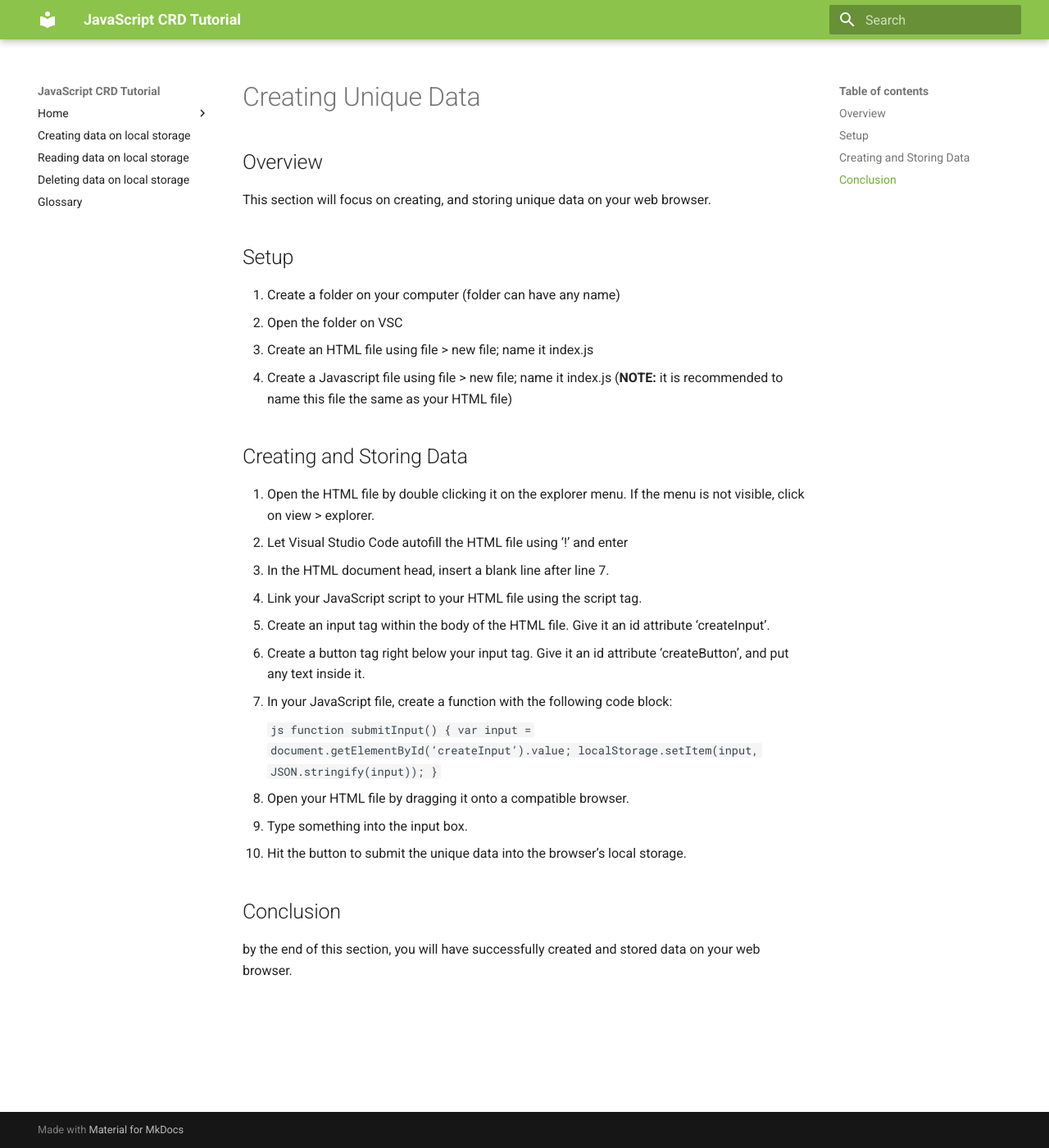
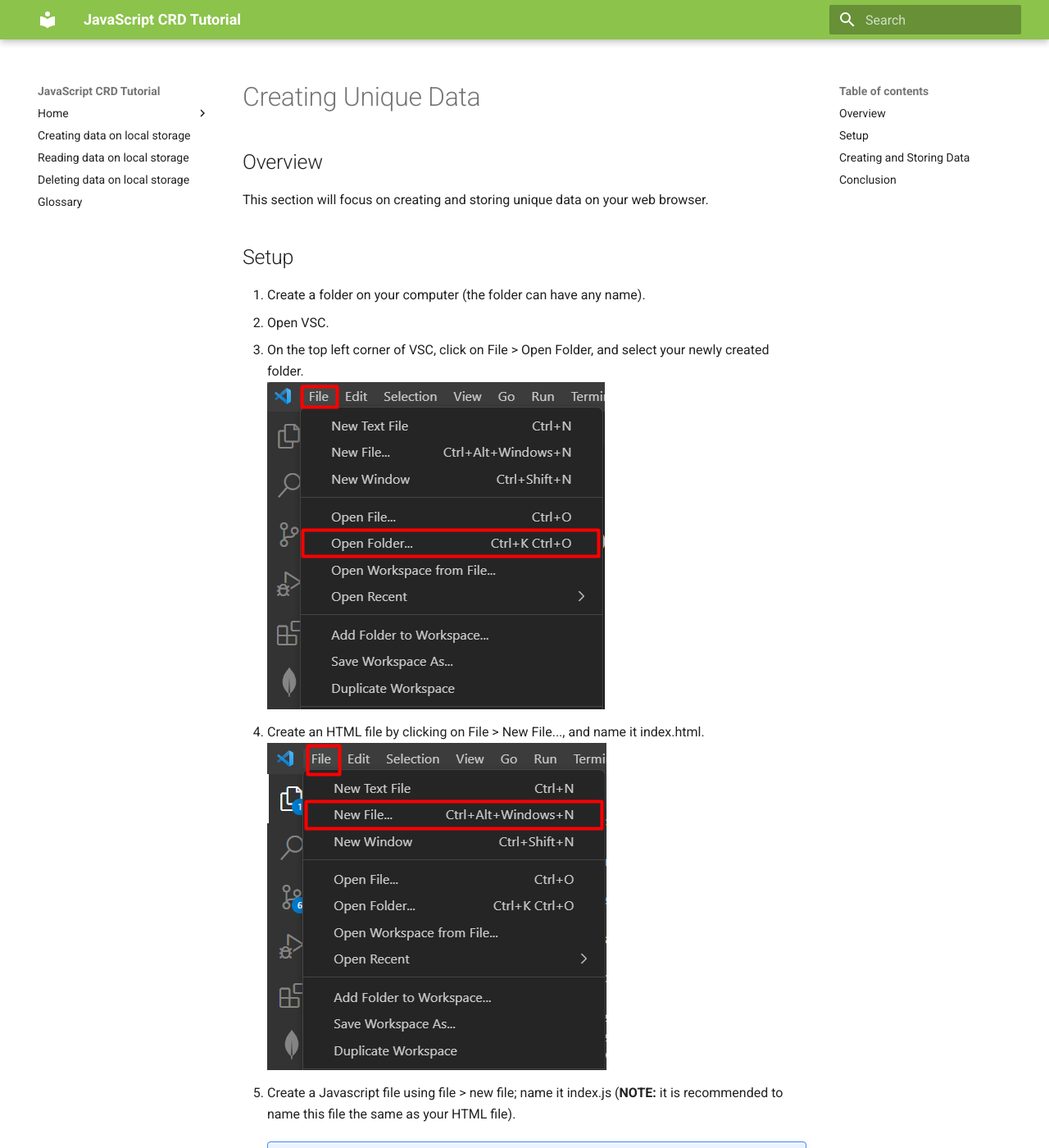
Before and after one commit to mnkhee/user-docs-project, an MkDocs documentation site: the page built from docs/tutorials/creating.md, in a window 1280 px wide and 1400 px high. Shown: the whole window at 82% size. Built offline with MkDocs 1.6.1 and Material for MkDocs 9.7.7, drawn with Linux system fonts in a browser that asks for light colours; some of the changed text lies outside the part shown.

Commit message:
Add admonitions and images

```diff
--- a/docs/tutorials/creating.md
+++ b/docs/tutorials/creating.md
@@ -3,14 +3,22 @@
 
 ## Overview
 
-This section will focus on creating, and storing unique data on your web browser.
+This section will focus on creating and storing unique data on your web browser.
 
 ## Setup
 
-1. Create a folder on your computer (folder can have any name)
-2. Open the folder on VSC
-3. Create an HTML file using file > new file; name it index.js
-4. Create a Javascript file using file > new file; name it index.js (**NOTE:** it is recommended to name this file the same as your HTML file)
+1. Create a folder on your computer (the folder can have any name).
+2. Open VSC.
+3. On the top left corner of VSC, click on File > Open Folder, and select your newly created folder.
+    <br> ![open-folder](/images/creating/open-folder.png)
+
+4. Create an HTML file by clicking on File > New File..., and name it index.html.
+    <br> ![create-file](/images/creating/create-file.png)
+
+5. Create a Javascript file using file > new file; name it index.js (**NOTE:** it is recommended to name this file the same as your HTML file).
+
+    !!! note "Info"
+        You can name the JavaScript file any valid filename, however it is convention to name it with the same name as the HTML file you plan to link it to.
 
 ## Creating and Storing Data
 
--- a/mkdocs.yml
+++ b/mkdocs.yml
@@ -1,10 +1,10 @@
 site_name: JavaScript CRD Tutorial
-theme:
-  features:
-    - toc.follow
-  name: material
-  palette:
-    primary: light-green
+
+markdown_extensions:
+  - admonition
+  - pymdownx.details
+  - pymdownx.superfences
+
 nav:
   - 'Home':
     - 'Introduction': 'introduction.md'
@@ -16,3 +16,14 @@ nav:
   - 'Reading data on local storage': '/tutorials/reading'
   - 'Deleting data on local storage': '/tutorials/deleting'
   - 'Glossary': 'glossary.md'
+
+theme:
+  features:
+    - toc.follow
+  icon:
+    admonition:
+      note: material/information
+      warning: material/alert
+  name: material
+  palette:
+    primary: light-green
```
Also changed, not shown: docs/introduction.md (+11 -1 lines), docs/images/creating/create-file.png (added), docs/images/creating/open-folder.png (added), docs/project-structure.md (line endings or trailing spaces).
